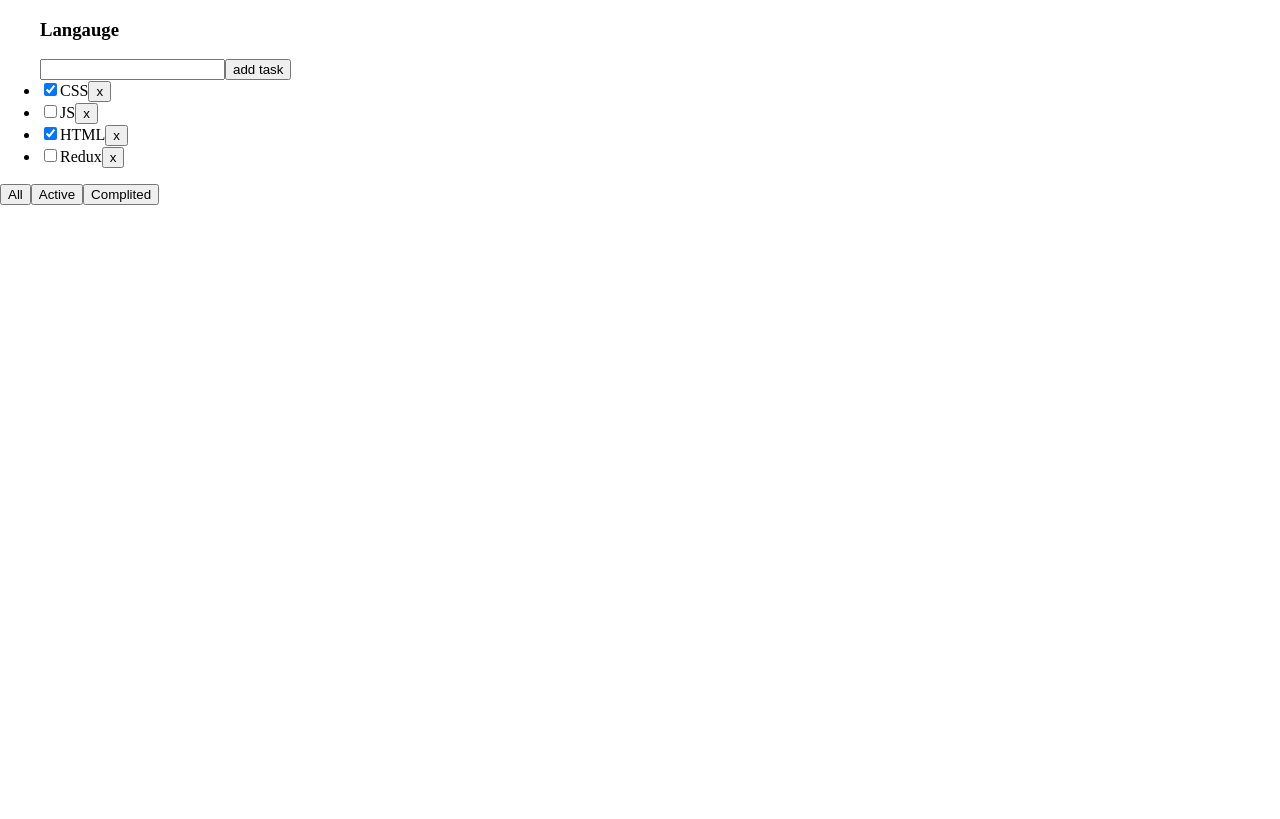
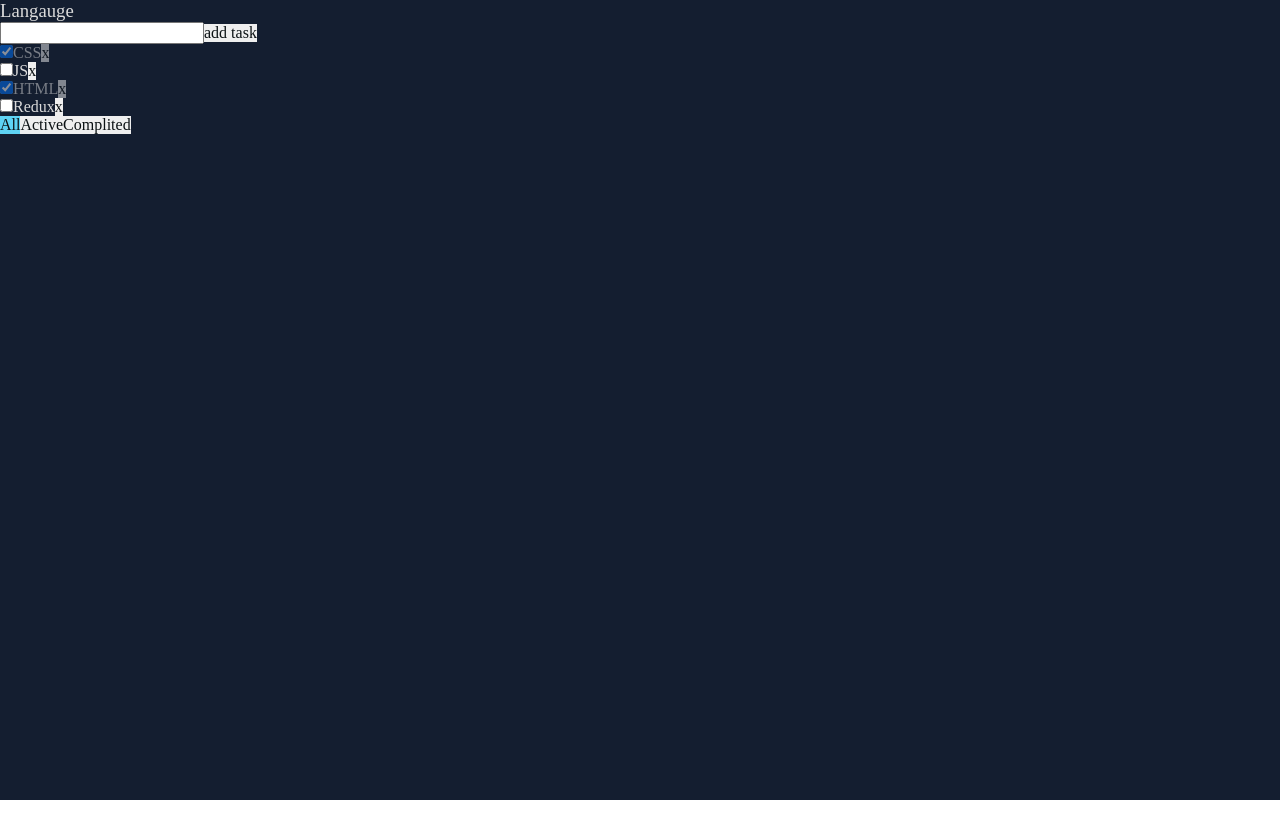
Before and after one commit to L1bertyCode/task-wall, a React app: page / in a window 1280 px wide. Built offline with nearby package versions, Linux system fonts and the light colour scheme.

Commit message:
ch: I,TL,B,c: r,v

```diff
--- a/package.json
+++ b/package.json
@@ -12,7 +12,6 @@
   "author": "",
   "license": "ISC",
   "dependencies": {
-    "@types/uuid": "^9.0.7",
     "react": "^18.2.0",
     "react-dom": "^18.2.0",
     "uuid": "^9.0.1"
@@ -21,6 +20,7 @@
     "@types/node": "^20.10.5",
     "@types/react": "^18.2.45",
     "@types/react-dom": "^18.2.18",
+    "@types/uuid": "^9.0.7",
     "@types/webpack": "^5.28.5",
     "classnames": "^2.5.1",
     "css-loader": "^6.8.1",
--- a/src/app/App.tsx
+++ b/src/app/App.tsx
@@ -15,13 +15,11 @@ export const App = () => {
     { id: v1(), title: "HTML", isDone: true },
     { id: v1(), title: "Redux", isDone: false },
   ]);
-  console.log("tasks tasks tasks", tasks);
 
   const [filter, setFilter] =
     useState<FilterValuesType>("all");
 
   function removeItem(id: string) {
-    console.log("id", id);
     setTasks(
       tasks?.filter((taskItem) => taskItem.id !== id)
     );
@@ -49,14 +47,25 @@ export const App = () => {
   const changeFilter = (filter: FilterValuesType) => {
     setFilter(filter);
   };
+  const changeStatus = (id: string, isDone: boolean) => {
+    const newTaksList = tasks.map((taskItem) => {
+      if (taskItem.id === id) {
+        taskItem.isDone = isDone;
+      }
+      return taskItem;
+    });
+    setTasks([...newTaksList]);
+  };
   return (
     <div className={cn("app", "app_blue_theme")}>
       <TodoList
+        filter={filter}
         title="Langauge"
         tasksList={filtredTasks}
         removeItem={removeItem}
         addTaskHandler={addTaskHandler}
         changeFilter={changeFilter}
+        changeStatus={changeStatus}
       />
     </div>
   );
--- a/src/app/styles/index.scss
+++ b/src/app/styles/index.scss
@@ -1,12 +1,13 @@
-@import "./themes/blue.scss";
-@import "./themes/light.scss";
+@import "./themes/blue";
+@import "./themes/light";
+@import "./variables";
+@import "./reset";
 html,
 body,
-#app {
+#app,
+.app {
   width: 100%;
   height: 100vh;
-  margin: 0;
-  padding: 0;
   background: var(--bg-color);
   color: var(--text-color);
 }
--- /dev/null
+++ b/src/app/styles/reset.scss
@@ -0,0 +1,30 @@
+* {
+  margin: 0;
+  padding: 0;
+
+}
+
+li {
+  list-style-type: none;
+}
+
+input,
+button,
+textarea,
+select {
+  margin: 0;
+  font: inherit;
+  color: inherit;
+  font-weight: inherit;
+  font-size: inherit;
+  font-style: inherit;
+}
+
+h1,
+h2,
+h3,
+h4,
+h5,
+h6 {
+font-weight: 300;
+}
--- /dev/null
+++ b/src/app/styles/variables.scss
@@ -0,0 +1,64 @@
+:root {
+  --font-family-main: consolas, "Times New Roman", serif;
+  --font-family-text-redesigned: "Nunito Sans", sans-serif;
+  --font-family-header-redesigned: "Roboto", sans-serif;
+
+  /* s */
+  --font-size-s: 12px;
+  --font-line-s: 20px;
+  --font-s: var(--font-size-s) / var(--font-line-s)
+    var(--font-family-main);
+
+  /* m */
+  --font-size-m: 16px;
+  --font-line-m: 24px;
+  --font-m: var(--font-size-m) / var(--font-line-m)
+    var(--font-family-main);
+
+  /* l */
+  --font-size-l: 24px;
+  --font-line-l: 32px;
+  --font-l: var(--font-size-l) / var(--font-line-l)
+    var(--font-family-main);
+
+  /* xl */
+  --font-size-xl: 32px;
+  --font-line-xl: 40px;
+  --font-xl: var(--font-size-xl) / var(--font-line-xl)
+    var(--font-family-main);
+
+  /* Transition delay */
+  --transition-delay: 0.3s;
+
+  /* Opacity */
+  --opacity70: 0.7;
+  --opacity50: 0.5;
+
+
+  /* z-index */
+  --modal-z-index: 1000;
+  --overlay-z-index: 100;
+
+  /* Colors */
+  --overlay-color: rgba(0 0 0 / 60%);
+  --red-light: #f00;
+  --red-dark: #ce0505;
+
+  // redesigned
+
+//   // s
+//   --font-s-redesigned: var(--font-size-s) /
+//     var(--font-line-s) var(--font-family-text-redesigned);
+
+//   // m
+//   --font-m-redesigned: var(--font-size-m) /
+//     var(--font-line-m) var(--font-family-text-redesigned);
+
+//   // l
+//   --font-l-redesigned: var(--font-size-l) /
+//     var(--font-line-l) var(--font-family-header-redesigned);
+
+//   // xl
+//   --font-xl-redesigned: var(--font-size-xl) /
+//     var(--font-line-xl) var(--font-family-header-redesigned);
+}
--- a/src/index.tsx
+++ b/src/index.tsx
@@ -1,3 +1,5 @@
+import "@/app/styles/index.scss";
+
 import { App } from "./app/App";
 import { createRoot } from "react-dom/client";
 const container = document.getElementById("root");
--- a/src/shared/ui/Button/Button.module.scss
+++ b/src/shared/ui/Button/Button.module.scss
@@ -0,0 +1,7 @@
+.button {
+  color: var(--inverted-text-color);
+  border: none;
+}
+.active {
+  background-color: var(--accent-color);
+}
--- a/src/shared/ui/Button/Button.tsx
+++ b/src/shared/ui/Button/Button.tsx
@@ -20,14 +20,19 @@ interface ButtonProps
   className?: string;
   variant?: ButtonVariant;
   colorType?: ButtonColorType;
+  active?: boolean;
 }
 
 export const Button = memo((props: ButtonProps) => {
-  const { className, children, onClick } = props;
+  const { className, children, onClick, active } = props;
   return (
     <button
       onClick={onClick}
-      className={cn(s.button, className)}
+      className={cn(
+        s.button,
+        { [s.active]: active },
+        className
+      )}
     >
       {children}
     </button>
--- a/src/shared/ui/Input/Input.module.scss
+++ b/src/shared/ui/Input/Input.module.scss
@@ -0,0 +1,9 @@
+.input {
+  color: var(--inverted-text-color);
+}
+.error {
+  border-color: var(--red-dark);
+}
+.errorMessage {
+  color: var(--red-dark);
+}
--- a/src/shared/ui/Input/Input.tsx
+++ b/src/shared/ui/Input/Input.tsx
@@ -2,8 +2,8 @@ import {
   ChangeEvent,
   InputHTMLAttributes,
   KeyboardEvent,
+  ReactNode,
   memo,
-  useState,
 } from "react";
 import cn from "classnames";
 
@@ -15,8 +15,11 @@ interface InputProps
   type?: string;
   label?: string;
   value: string;
+  error?: string;
   setValue: (value: string) => void;
   onKeyDown: () => void;
+  ChangeBtn?: ReactNode;
+  setErrorFalse?: () => void;
 }
 
 export const Input = memo((props: InputProps) => {
@@ -25,10 +28,12 @@ export const Input = memo((props: InputProps) => {
     type = "text",
     label,
     value,
+    error,
+    setErrorFalse,
     setValue,
     onKeyDown,
+    ChangeBtn,
   } = props;
-  console.log(value);
   const onChangeHandler = (
     e: ChangeEvent<HTMLInputElement>
   ) => {
@@ -37,20 +42,32 @@ export const Input = memo((props: InputProps) => {
   const onKyeDownhandler = (
     e: KeyboardEvent<HTMLInputElement>
   ) => {
-    if (e.key === "Enter") {
+    if (type === "text" && e.key === "Enter") {
       onKeyDown();
     }
   };
+
   return (
     <>
       {label && <label className={s.label}>{label}</label>}
       <input
         value={value}
         onChange={onChangeHandler}
-        onKeyDown={(e) => onKyeDownhandler}
+        onKeyDown={onKyeDownhandler}
+        onClick={setErrorFalse}
         type={type}
-        className={cn(s.input, className)}
+        className={cn(
+          s.input,
+          { [s.error]: error },
+          className
+        )}
       />
+      {ChangeBtn}
+      {error && (
+        <div className={s.errorMessage}>
+          Field is required
+        </div>
+      )}
     </>
   );
 });
--- a/src/widgets/TodoList/ui/TodoList/TodoList.module.scss
+++ b/src/widgets/TodoList/ui/TodoList/TodoList.module.scss
@@ -2,3 +2,6 @@
   display: flex;
   justify-content: space-between;
 }
+.isDone {
+  opacity: var(--opacity50);
+}
--- a/src/widgets/TodoList/ui/TodoList/TodoList.tsx
+++ b/src/widgets/TodoList/ui/TodoList/TodoList.tsx
@@ -1,8 +1,7 @@
-import { memo, useState } from "react";
+import { ChangeEvent, memo, useState } from "react";
 import cn from "classnames";
 
 import s from "./TodoList.module.scss";
-import { TodoItem } from "../TodoItem/TodoItem";
 import { Input } from "@/shared/ui/Input/Input";
 import { Button } from "@/shared/ui/Button/Button";
 import { FilterValuesType } from "@/app/App";
@@ -14,10 +13,12 @@ interface TaskItemProps {
 interface TodoListProps {
   className?: string;
   title?: string;
+  filter?: FilterValuesType;
   tasksList?: TaskItemProps[];
   removeItem: (id: string) => void;
   addTaskHandler: (title: string) => void;
   changeFilter: (filter: FilterValuesType) => void;
+  changeStatus: (id: string, isDone: boolean) => void;
 }
 
 export const TodoList = memo((props: TodoListProps) => {
@@ -28,37 +29,62 @@ export const TodoList = memo((props: TodoListProps) => {
     removeItem,
     addTaskHandler,
     changeFilter,
+    changeStatus,
+    filter,
   } = props;
-  const [input, setInput] = useState("");
+  const [inputValue, setInputValue] = useState<string>("");
+  const [inputError, setInputError] = useState<string>("");
   const addTask = () => {
-    addTaskHandler(input);
-    setInput("");
+    if (inputValue.trim()) {
+      addTaskHandler(inputValue.trim());
+      setInputValue("");
+    } else {
+      setInputError("Field is required");
+    }
   };
   const onAllClickHandler = () => changeFilter("all");
-  const onActiveClickHandler = () =>
-  changeFilter("active");
+  const onActiveClickHandler = () => changeFilter("active");
   const onComplitedClickHandler = () =>
-  changeFilter("complited");
-
+    changeFilter("complited");
+  const setErrorFalse = () => setInputError("");
   return (
     <>
       <ul className={cn(s.list, className)}>
         {title && <h3>{title}</h3>}
         <Input
-          value={input}
-          setValue={setInput}
+          value={inputValue}
+          error={inputError}
+          setErrorFalse={setErrorFalse}
+          setValue={setInputValue}
           onKeyDown={addTask}
+          ChangeBtn={
+            <Button onClick={addTask}>add task</Button>
+          }
         />
-        <Button onClick={addTask}>add task</Button>
+
         {tasksList &&
           tasksList?.map((taskItem) => {
             const onRemoveItem = () =>
               removeItem(taskItem.id);
+            const onChangeHandler = (
+              taskId: string,
+              e: ChangeEvent<HTMLInputElement>
+            ) => {
+              changeStatus(taskId, e.currentTarget.checked);
+            };
             return (
-              <li key={taskItem.id}>
+              <li
+                className={cn({
+                  [s.isDone]: taskItem.isDone,
+                })}
+                key={taskItem.id}
+              >
                 <input
                   type="checkbox"
                   checked={taskItem.isDone}
+                  onChange={(e) =>
+                    onChangeHandler(taskItem.id, e)
+                  }
                 />
 
                 <span>{taskItem.title}</span>
@@ -68,11 +94,22 @@ export const TodoList = memo((props: TodoListProps) => {
           })}
       </ul>
       <div className={"btns"}>
-        <Button onClick={onAllClickHandler}>All</Button>
-        <Button onClick={onActiveClickHandler}>
+        <Button
+          active={filter === "all"}
+          onClick={onAllClickHandler}
+        >
+          All
+        </Button>
+        <Button
+          active={filter === "active"}
+          onClick={onActiveClickHandler}
+        >
           Active
         </Button>
-        <Button onClick={onComplitedClickHandler}>
+        <Button
+          active={filter === "complited"}
+          onClick={onComplitedClickHandler}
+        >
           Complited
         </Button>
       </div>
```
Also changed, not shown: 2 other files (tests, documents, lock files or other folders).
